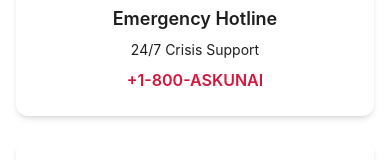
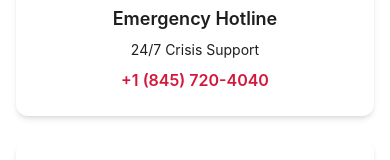
Before and after one commit to TheUriF/ploink, a React (Vite) app: page /contact in a window 390 px wide. Shown: the part 511-671 px from the top of the page. Built offline with nearby package versions, Linux system fonts and the light colour scheme.

Commit message:
Update contact phone numbers in Contact.tsx

```diff
--- a/src/app/pages/Contact.tsx
+++ b/src/app/pages/Contact.tsx
@@ -55,8 +55,8 @@ export function Contact() {
               </div>
               <h3 className="font-semibold mb-2">Emergency Hotline</h3>
               <p className="text-sm text-muted-foreground mb-2">24/7 Crisis Support</p>
-              <a href="tel:+18002758624" className="text-[#d4183d] font-semibold">
-                +1-800-ASKUNAI
+              <a href="tel:+18457204040" className="text-[#d4183d] font-semibold">
+                +1 (845) 720-4040
               </a>
             </div>
 
@@ -281,8 +281,8 @@ export function Contact() {
                     <div className="space-y-1 text-sm">
                       <div>
                         <span className="text-muted-foreground">USA: </span>
-                        <a href="tel:+18002758624" className="text-[#9FD36B] hover:underline">
-                          +1-800-ASKUNAI
+                        <a href="tel:+18457204040" className="text-[#9FD36B] hover:underline">
+                          +1 (845) 720-4040
                         </a>
                       </div>
                       <div>
```
